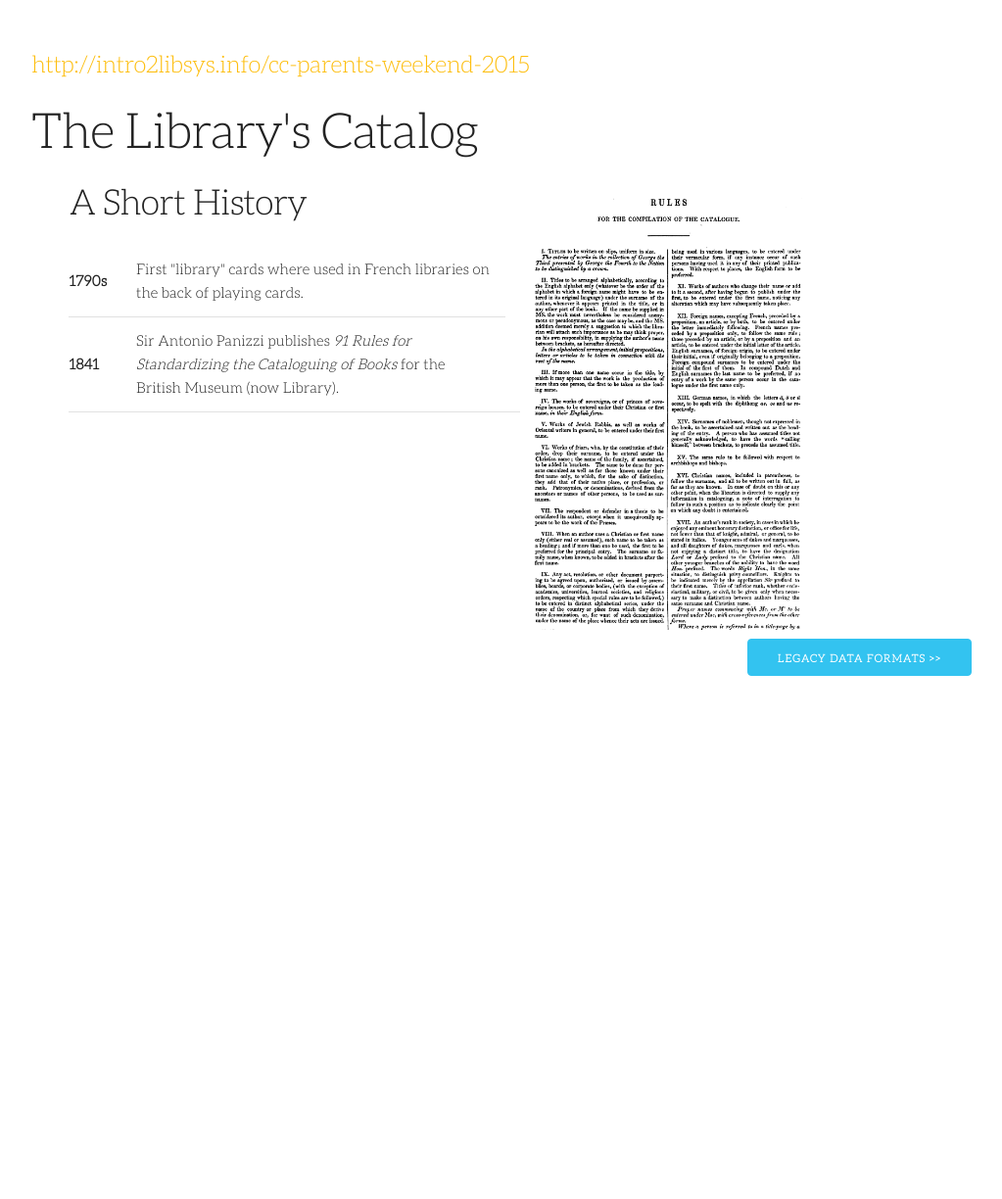
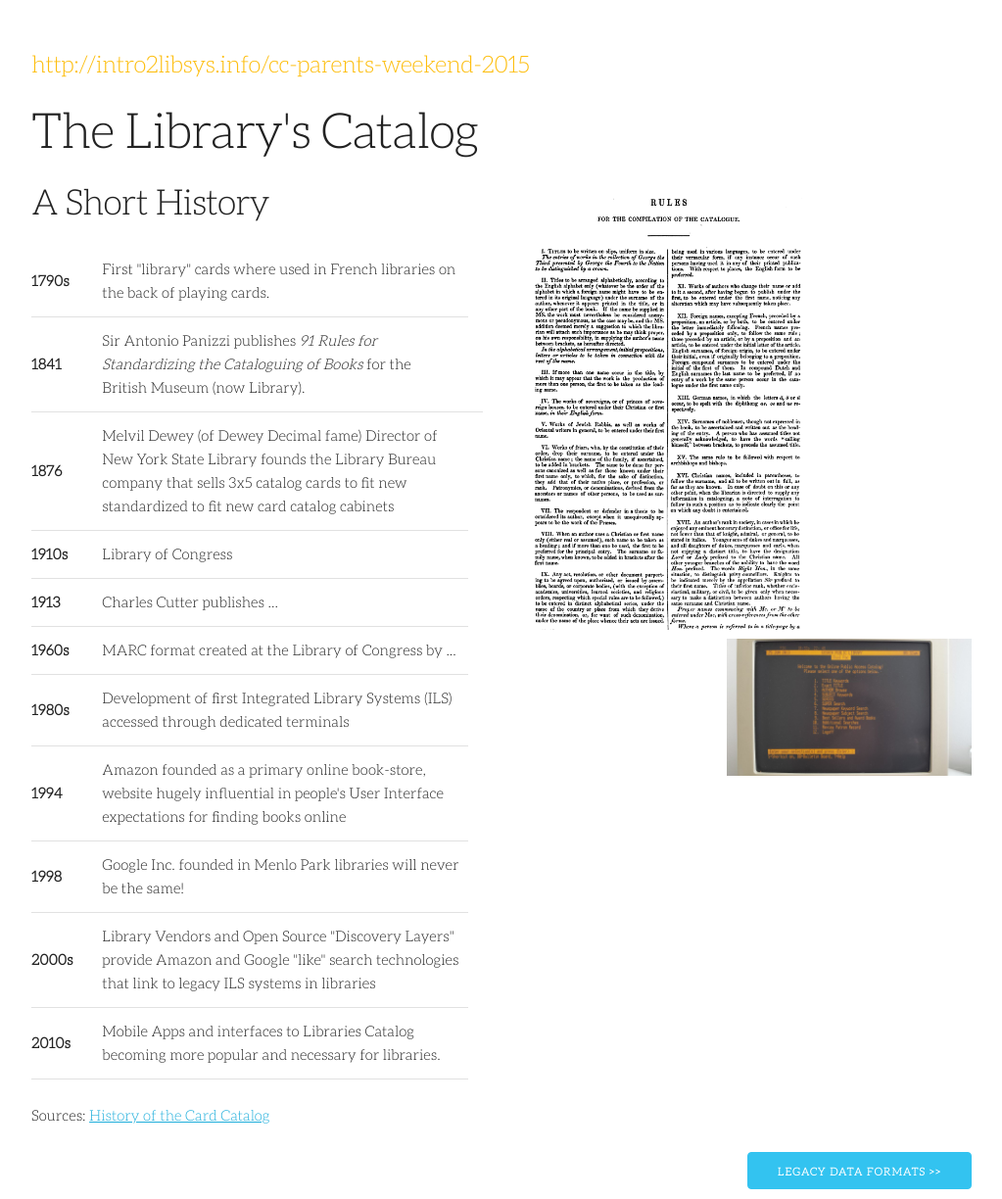
Before and after one commit to jermnelson/cc-parents-day-2015, a Flask app: page /library-catalog in a window 1280 px wide. Shown: the whole page at 98% size, without its empty margins (128-1151 px from the left). Before the commit the page ends 690 px from the top, so only its background shows below. Run offline with Flask 2, Linux system fonts and the light colour scheme.

Commit message:
Morning save point

```diff
--- a/templates/slides/library-catalog.html
+++ b/templates/slides/library-catalog.html
@@ -4,7 +4,8 @@
   <!-- Primary Page Layout -->
   <div class="container">
    <h1>The Library's Catalog</h1>
-   <section class="one-half column">
+   <div class="row">
+    <section class="one-half column">
      <h3>A Short History</h3>
      <table>
       <tbody>
@@ -22,12 +23,61 @@
           for the British Museum (now Library).
          <td>
        </tr>
+       <tr>
+         <th>1876</th>
+         <td>Melvil Dewey (of Dewey Decimal fame) Director of New York State Library
+          founds the Library Bureau company that sells 3x5 catalog cards to fit new
+          standardized to fit new card
+          catalog cabinets</td>
+       </tr>
+       <tr>
+         <th>1910s</th>
+         <td>Library of Congress </td>
+       </tr>
+       <tr>
+         <th>1913</th>
+         <td>Charles Cutter publishes ...</td>
+       </tr>
+       <tr>
+         <th>1960s</th>
+         <td>MARC format created at the Library of Congress by ...</td>
+       </tr>
+       <tr>
+         <th>1980s</th>
+         <td>Development of first Integrated Library Systems (ILS) accessed
+            through dedicated terminals</td>
+       </tr>
+       <tr>
+         <th>1994</th>
+         <td>Amazon founded as a primary online book-store, website hugely influential in
+         people's User Interface expectations for finding books online</td>
+       </tr>
+       <tr>
+         <th>1998</th>
+         <td>Google Inc. founded in Menlo Park libraries will never be the same!</td>
+       </tr>
+       <tr>
+         <th>2000s</th>
+         <td>Library Vendors and Open Source "Discovery Layers" provide Amazon and Google "like"
+         search technologies that link to legacy ILS systems in libraries</td>
+       </tr>
+       <tr>
+         <th>2010s</th>
+         <td>Mobile Apps and interfaces to Libraries Catalog becoming more popular
+          and necessary for libraries.
+         </td>
+       </tr>
       <tbody>
      </table>
-   </section>
-   <section class="one-half">
+    </section>
+    <section class="one-half column">
      <img src="{{ url_for("static", filename="images/91-rules-page-1.png") }}" style="width: 300px; height:auto">
-   </section>
+     <img src="{{ url_for("static", filename="images/Dynix-Main-Menu-via-Telnet.jpg") }}"
+        class="u-pull-right"
+        style="width: 250px; height: auto">
+    </section>
+   </div>
+   <p>Sources: <a href="http://liswiki.org/wiki/History_of_the_card_catalog">History of the Card Catalog</a>
   </div>
 {% endblock %}
 
```
Also changed, not shown: templates/slides/legacy-data-formats.html (+60 -0 lines), static/images/Dynix-Main-Menu-via-Telnet.jpg (added).
